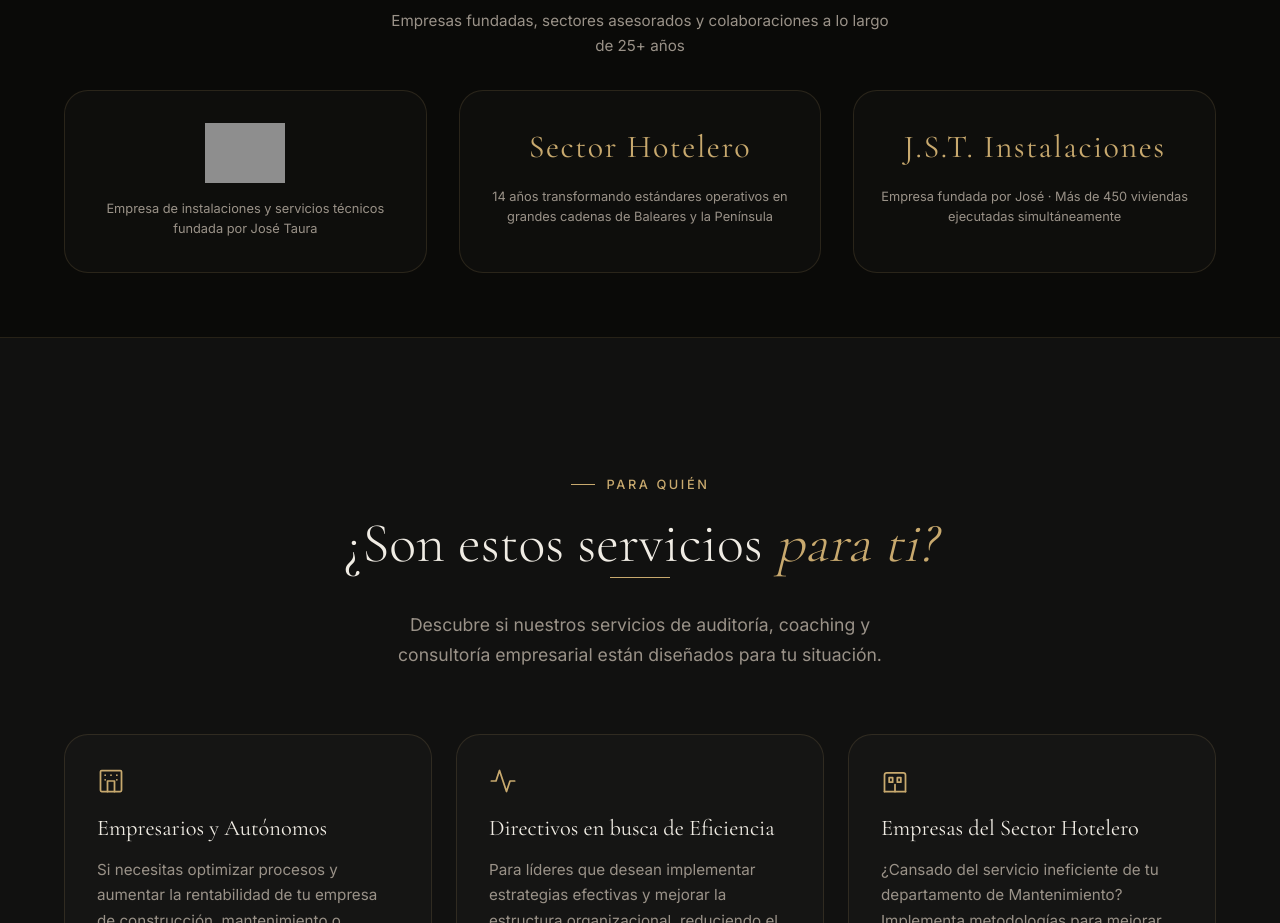
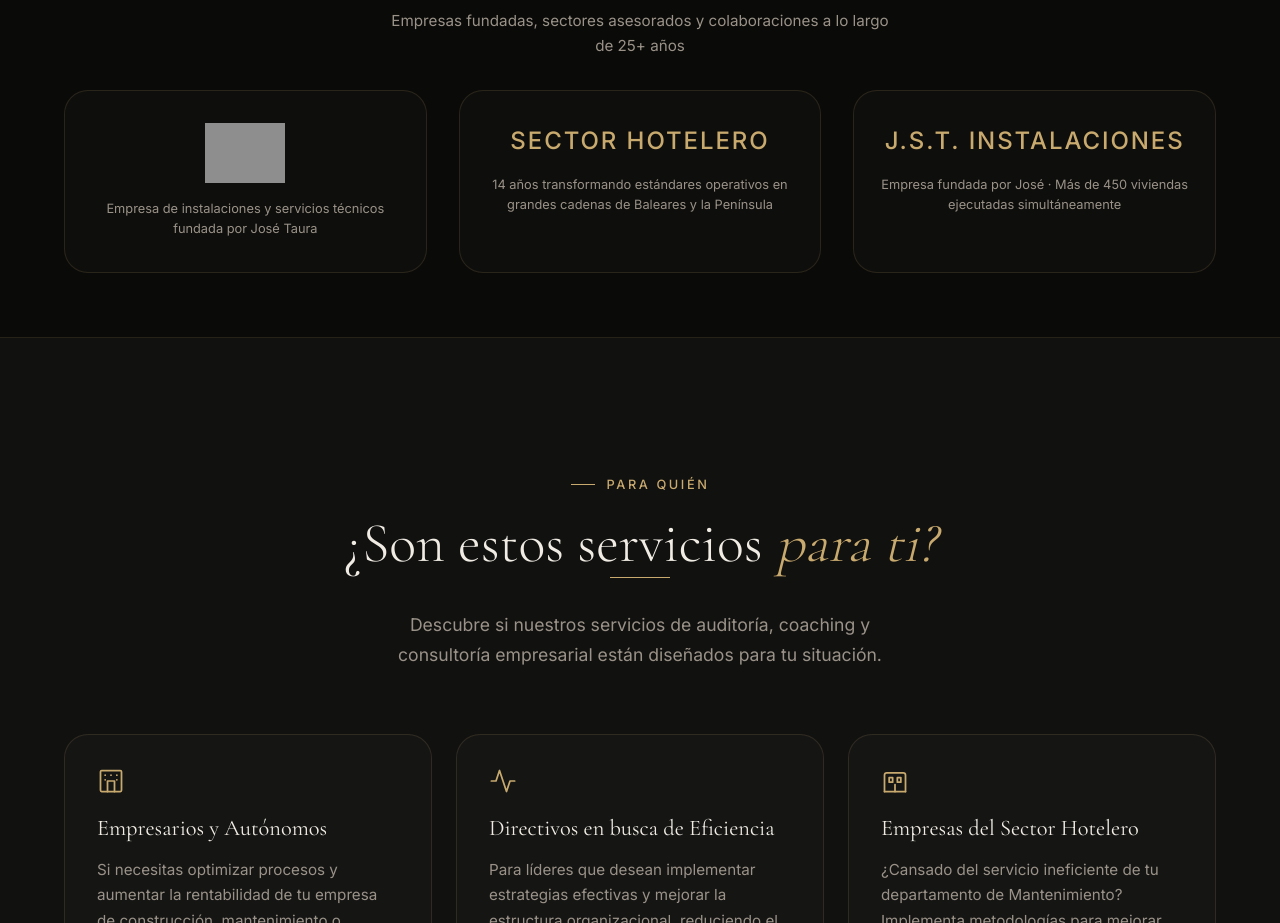
Before and after one commit to Polchu2899/jtaura, a Next.js app: page / in a window 1280 px wide. Shown: the part 7360-8283 px from the top of the page. Built offline with nearby package versions, Linux system fonts and the light colour scheme; grey boxes are pictures that could not be loaded.

Commit message:
Fix brand label font: switch to Inter (eliminates Cormorant H rendering bug)

```diff
--- a/src/styles/taura.css
+++ b/src/styles/taura.css
@@ -749,12 +749,13 @@ section { position: relative; }
   filter: brightness(0.9) saturate(0.8);
 }
 .brand-text-logo {
-  font-family: var(--font-heading);
-  font-size: var(--text-xl);
-  font-weight: 400;
+  font-family: var(--font-body);
+  font-size: clamp(1.1rem, 2.5vw, 1.5rem);
+  font-weight: 500;
   color: var(--color-primary);
   margin-bottom: 1rem;
-  letter-spacing: 0.05em;
+  letter-spacing: 0.08em;
+  text-transform: uppercase;
   -webkit-font-smoothing: antialiased;
   -moz-osx-font-smoothing: grayscale;
 }
```
Also changed, not shown: 25 other files (tests, documents, lock files or other folders).
